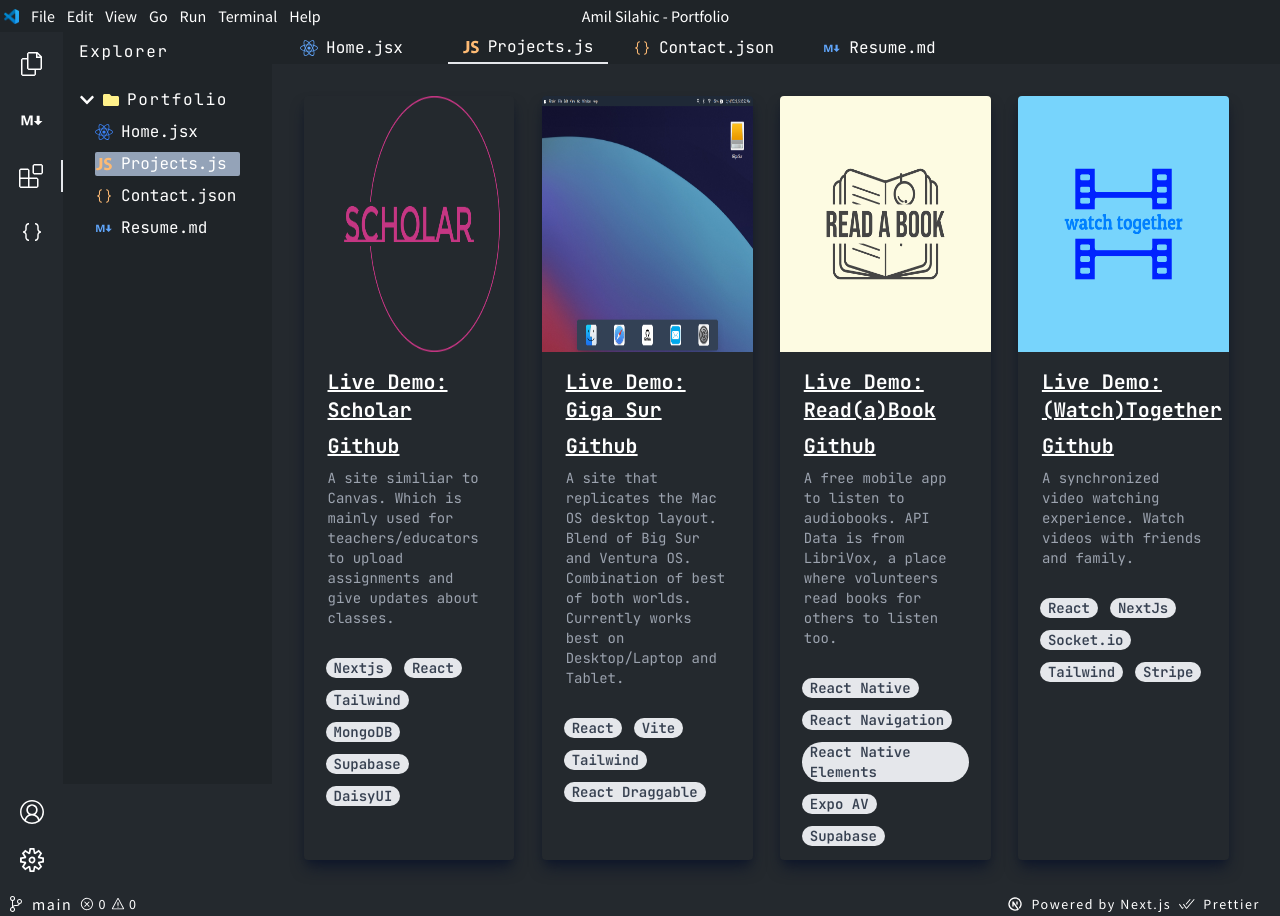
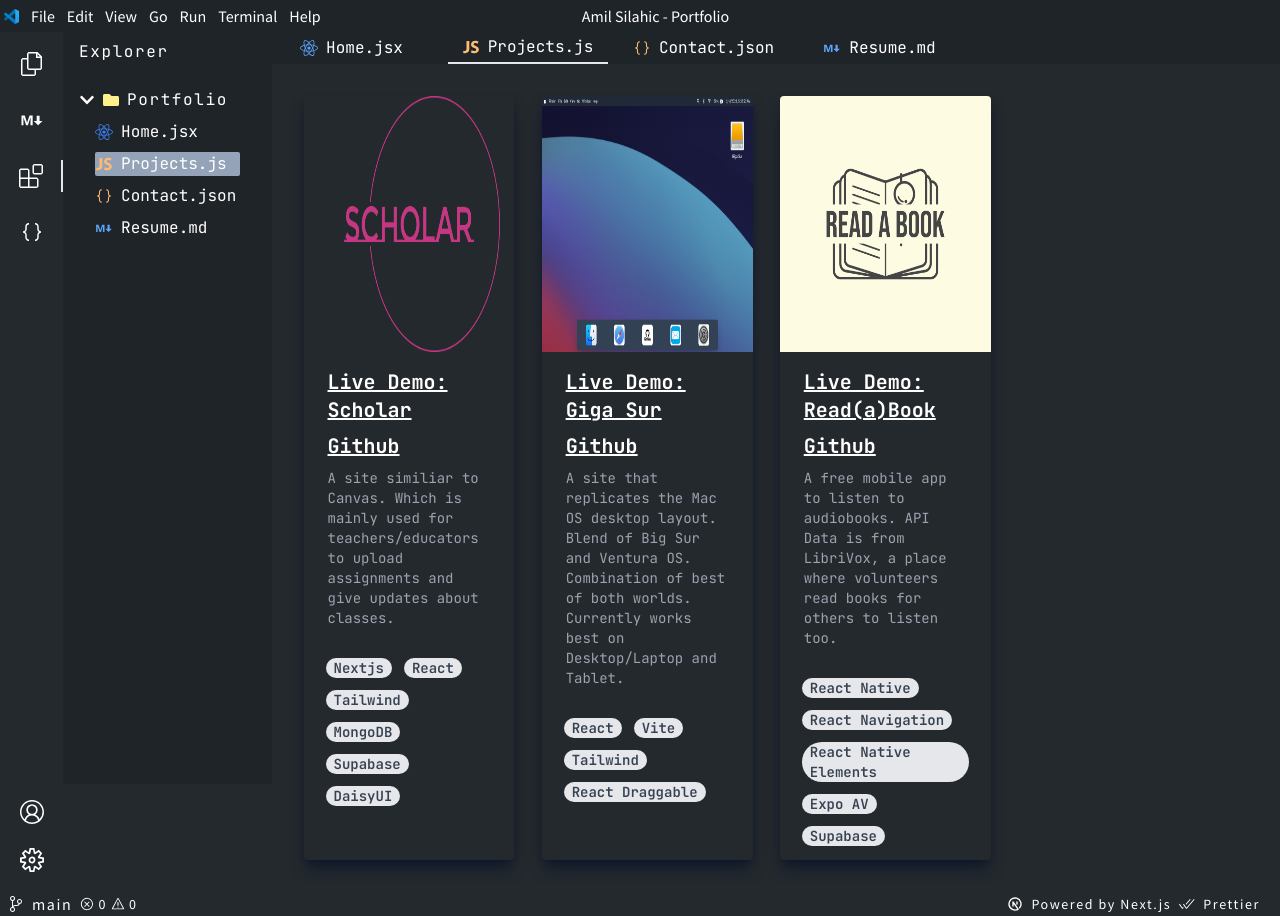
Before and after one commit to SilahicAmil/nextjs-updated-portfolio, a Next.js app: page /projects in a window 1280 px wide. Built offline with nearby package versions, Linux system fonts and the light colour scheme.

Commit message:
removing (Tube)Together until I can get it working

```diff
--- a/data/projectData.js
+++ b/data/projectData.js
@@ -35,14 +35,14 @@
     siteLink: "https://github.com/SilahicAmil/Read-a-Book",
     github: "https://github.com/SilahicAmil/Read-a-Book",
   },
-  {
-    id: 4,
-    title: "(Watch)Together",
-    description:
-      "A synchronized video watching experience. Watch videos with friends and family.",
-    tags: ["React", "NextJs", "Socket.io", "Tailwind", "Stripe"],
-    imageName: "w2g-color.png",
-    siteLink: "https://nextjs-w2g.vercel.app/",
-    github: "https://github.com/SilahicAmil/nextjs-w2g",
-  },
+  // {
+  //   id: 4,
+  //   title: "(Watch)Together",
+  //   description:
+  //     "A synchronized video watching experience. Watch videos with friends and family.",
+  //   tags: ["React", "NextJs", "Socket.io", "Tailwind", "Stripe"],
+  //   imageName: "w2g-color.png",
+  //   siteLink: "https://nextjs-w2g.vercel.app/",
+  //   github: "https://github.com/SilahicAmil/nextjs-w2g",
+  // },
 ];
```
